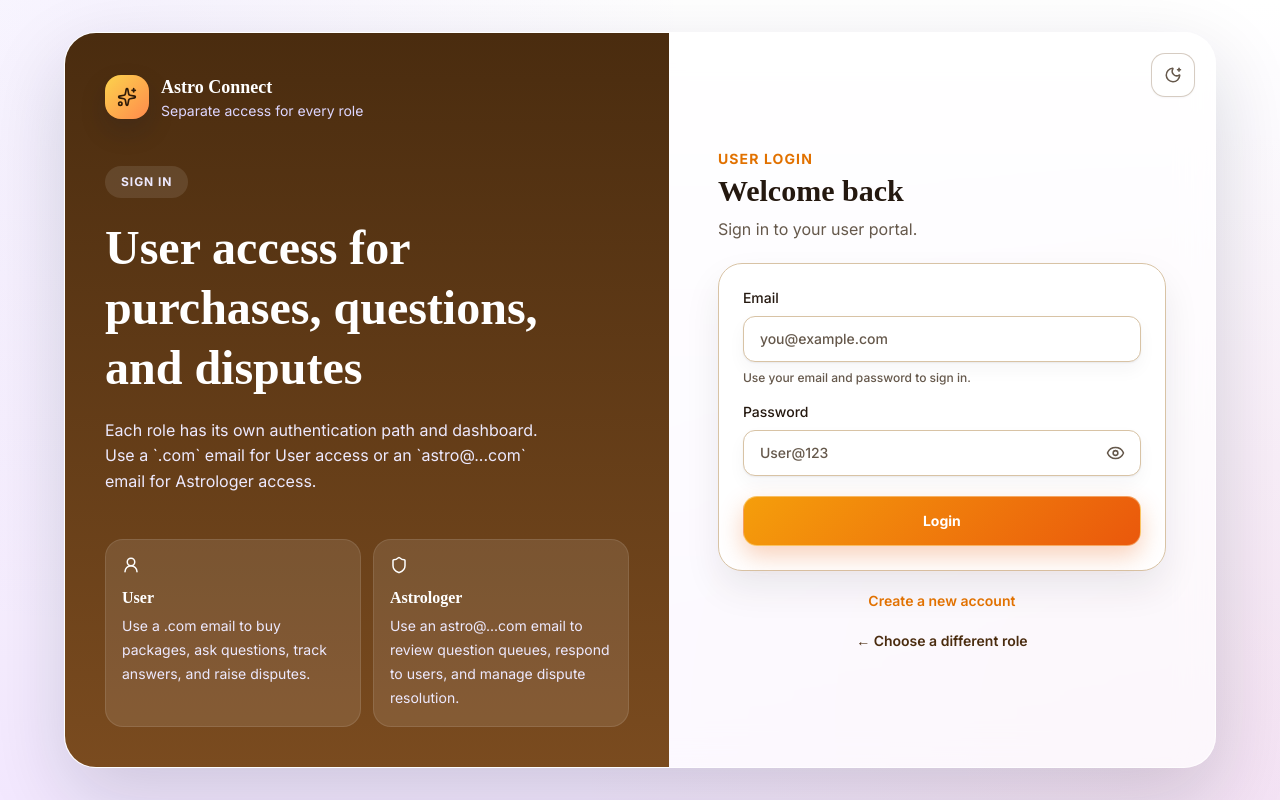
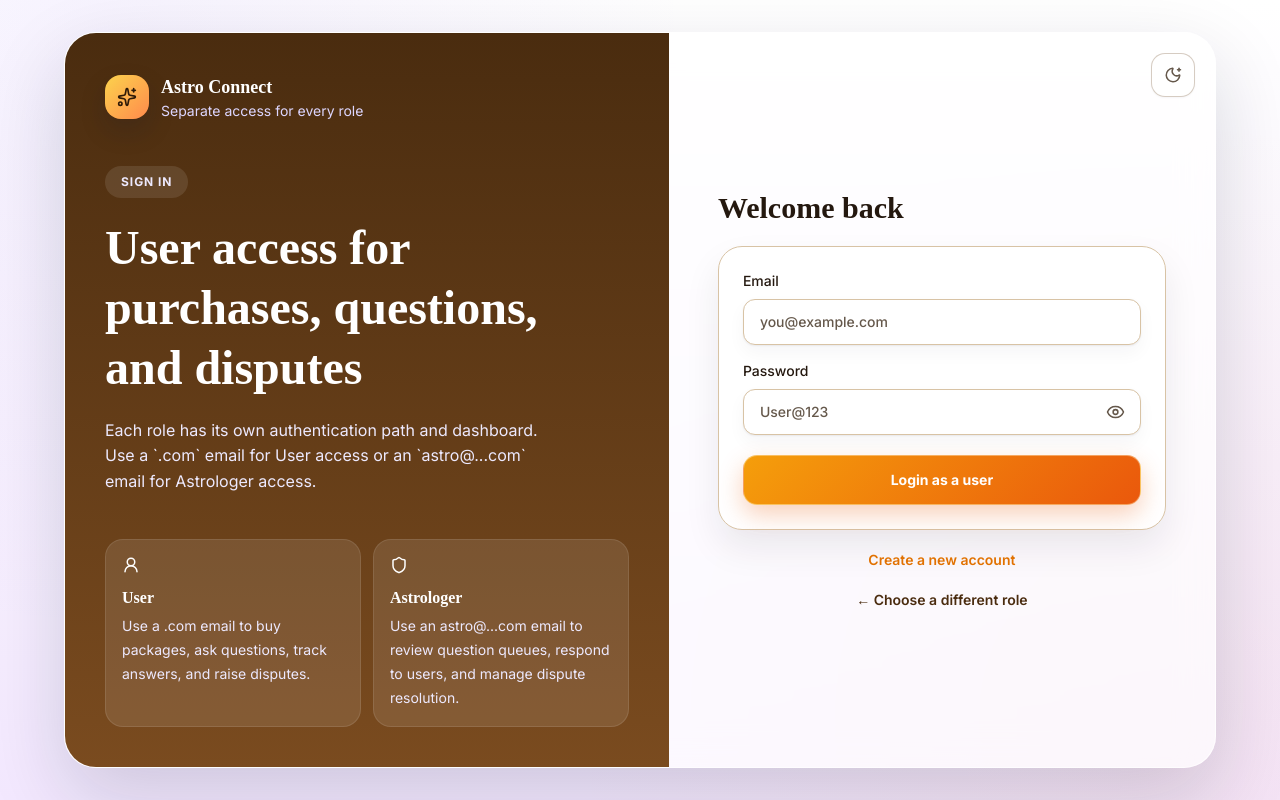
Before and after one commit to sureshkumar2personal-bit/astro-textbased, a React (Vite) app: page /login/1 in a window 1280 px wide. Built offline with nearby package versions, Linux system fonts and the light colour scheme.

Commit message:
feat(auth): clean login form headings and make login button label role-based

```diff
--- a/src/pages/AuthPage.jsx
+++ b/src/pages/AuthPage.jsx
@@ -109,15 +109,9 @@ export default function AuthPage({ mode, selectedRole }) {
         <div className="flex items-center justify-center p-6 sm:p-10">
           <form onSubmit={handleSubmit} className="w-full max-w-md space-y-5">
             <div>
-              <div className={`text-sm font-bold uppercase tracking-[0.08em] ${role === ROLES.USER ? 'text-amber-600 dark:text-amber-400' : 'text-[color:var(--violet-700)]'}`}>
-                {role === ROLES.USER ? 'User Login' : 'Astrologer Login'}
-              </div>
-              <h2 className="mt-1 font-['Space_Grotesk'] text-3xl font-bold text-[color:var(--ink)]">
+              <h2 className="font-['Space_Grotesk'] text-3xl font-bold text-[color:var(--ink)]">
                 Welcome back
               </h2>
-              <p className="mt-2 text-sm text-[color:var(--muted)]">
-                Sign in to your {role === ROLES.USER ? 'user' : 'astrologer'} portal.
-              </p>
             </div>
 
             <div className="auth-form-card rounded-[24px] border border-[color:var(--border)] bg-white p-6 shadow-[0_18px_36px_rgba(15,23,42,0.08)]">
@@ -132,9 +126,6 @@ export default function AuthPage({ mode, selectedRole }) {
                     onChange={(e) => setEmail(e.target.value)}
                     placeholder="you@example.com"
                   />
-                  <div className="text-xs text-[color:var(--muted)]">
-                    Use your email and password to sign in.
-                  </div>
                 </label>
 
                 {!isLogin && role === ROLES.USER && <><label className="grid gap-2 text-sm font-medium text-[color:var(--ink)]">Date of Birth<input required type="date" className="w-full rounded-[12px] border border-[color:var(--line)] bg-white px-4 py-3 text-[color:var(--ink)]" value={dateOfBirth} onChange={(event) => setDateOfBirth(event.target.value)} /></label><label className="grid gap-2 text-sm font-medium text-[color:var(--ink)]">Time of Birth<input required type="time" className="w-full rounded-[12px] border border-[color:var(--line)] bg-white px-4 py-3 text-[color:var(--ink)]" value={birthTime} onChange={(event) => setBirthTime(event.target.value)} /></label><label className="grid gap-2 text-sm font-medium text-[color:var(--ink)]">Place of Birth<input required className="w-full rounded-[12px] border border-[color:var(--line)] bg-white px-4 py-3 text-[color:var(--ink)]" value={birthPlace} onChange={(event) => setBirthPlace(event.target.value)} placeholder="City, Country" /></label><label className="grid gap-2 text-sm font-medium text-[color:var(--ink)]">Horoscope / Kundli Details<textarea className="w-full rounded-[12px] border border-[color:var(--line)] bg-white px-4 py-3 text-[color:var(--ink)]" value={horoscopeDetails} onChange={(event) => setHoroscopeDetails(event.target.value)} rows="2" /></label></>}
@@ -173,7 +164,9 @@ export default function AuthPage({ mode, selectedRole }) {
                   type="submit"
                   className={`auth-submit-btn auth-submit-btn--${role} mt-5 inline-flex w-full items-center justify-center rounded-[14px] px-4 py-3.5 text-sm font-bold text-white transition duration-200 hover:-translate-y-0.5`}
                 >
-                {isLogin ? 'Login' : 'Create Account'}
+                  {isLogin
+                    ? (role === ROLES.USER ? 'Login as a user' : 'Login as an astrologer')
+                    : (role === ROLES.USER ? 'Create a user account' : 'Create an astrologer account')}
                 </button>
             </div>
             <button type="button" className={`block w-full text-center text-sm font-semibold ${role === ROLES.USER ? 'text-amber-600 hover:text-amber-700 dark:text-amber-400 dark:hover:text-amber-300' : 'text-[color:var(--primary)]'}`} onClick={() => { setRegistering((value) => !value); setError('') }}>{isLogin ? 'Create a new account' : 'Already have an account? Login'}</button>
```
